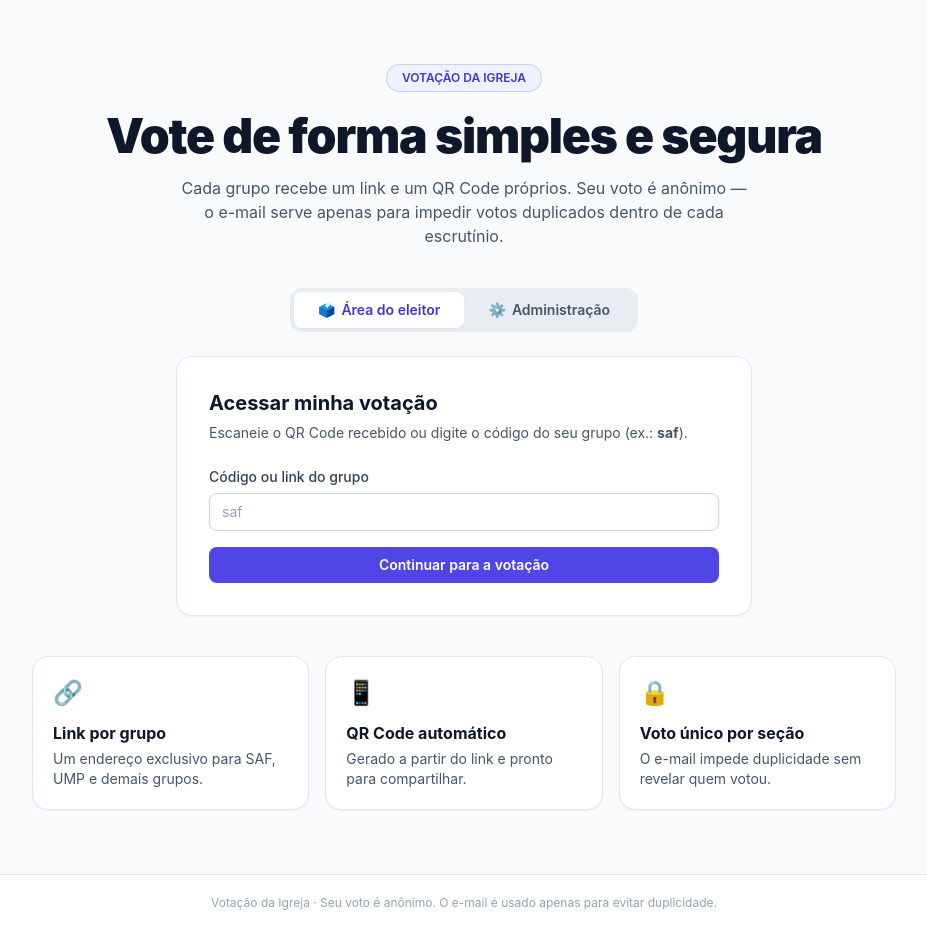
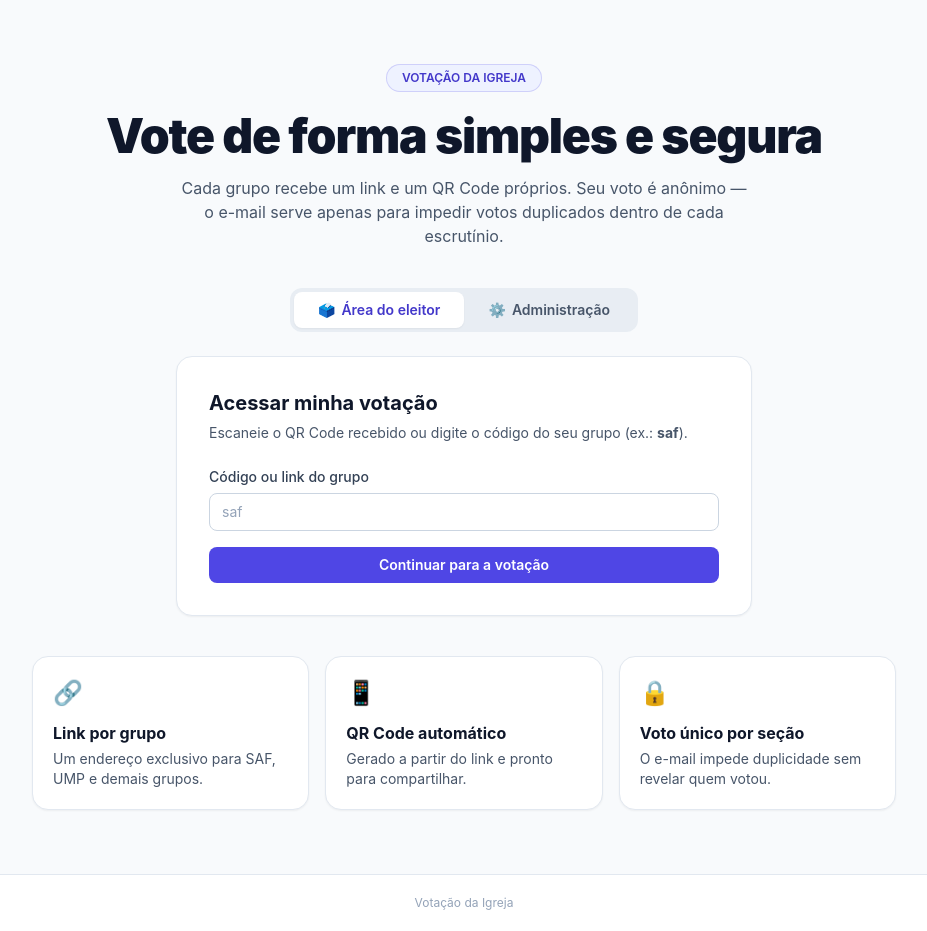
Before and after one commit to Drevolo/Votacao-Igreja, a React (Vite) app: page / in a window 1280 px wide. Shown: the whole page, without its empty margins (176-1103 px from the left). Built offline with nearby package versions, Linux system fonts and the light colour scheme; no server answers.

Commit message:
chore: simplificar texto do rodape

```diff
--- a/src/App.tsx
+++ b/src/App.tsx
@@ -44,7 +44,7 @@ export default function App() {
       </div>
 
       <footer className="border-t border-slate-200 bg-white py-5 text-center text-xs text-slate-400">
-        Votação da Igreja · Seu voto é anônimo. O e-mail é usado apenas para evitar duplicidade.
+        Votação da Igreja
       </footer>
     </div>
   )
```
